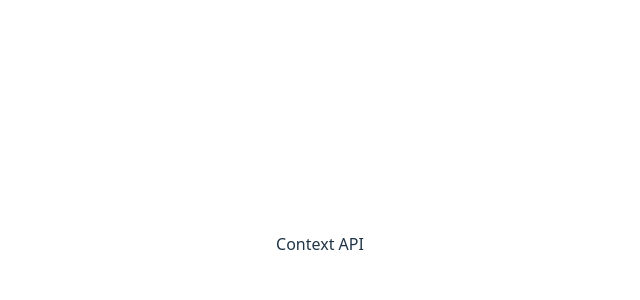
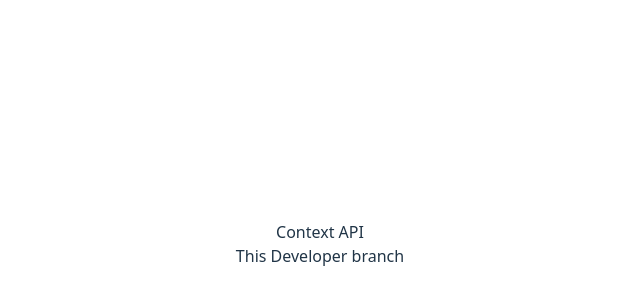
Before and after one commit to PuchNik/context_api_theory, a React (Vite) app: page / in a window 1280 px wide. Shown: the part 156-456 px from the top of the page, without its empty margins (320-960 px from the left). Built offline with nearby package versions, Linux system fonts and the light colour scheme.

Commit message:
Доавление ветки разработки

```diff
--- a/src/App.jsx
+++ b/src/App.jsx
@@ -5,6 +5,7 @@ export default function App() {
   return (
     <>
         <div>Context API</div>
+        <div>This Developer branch</div>
     </>
   )
 }
```
